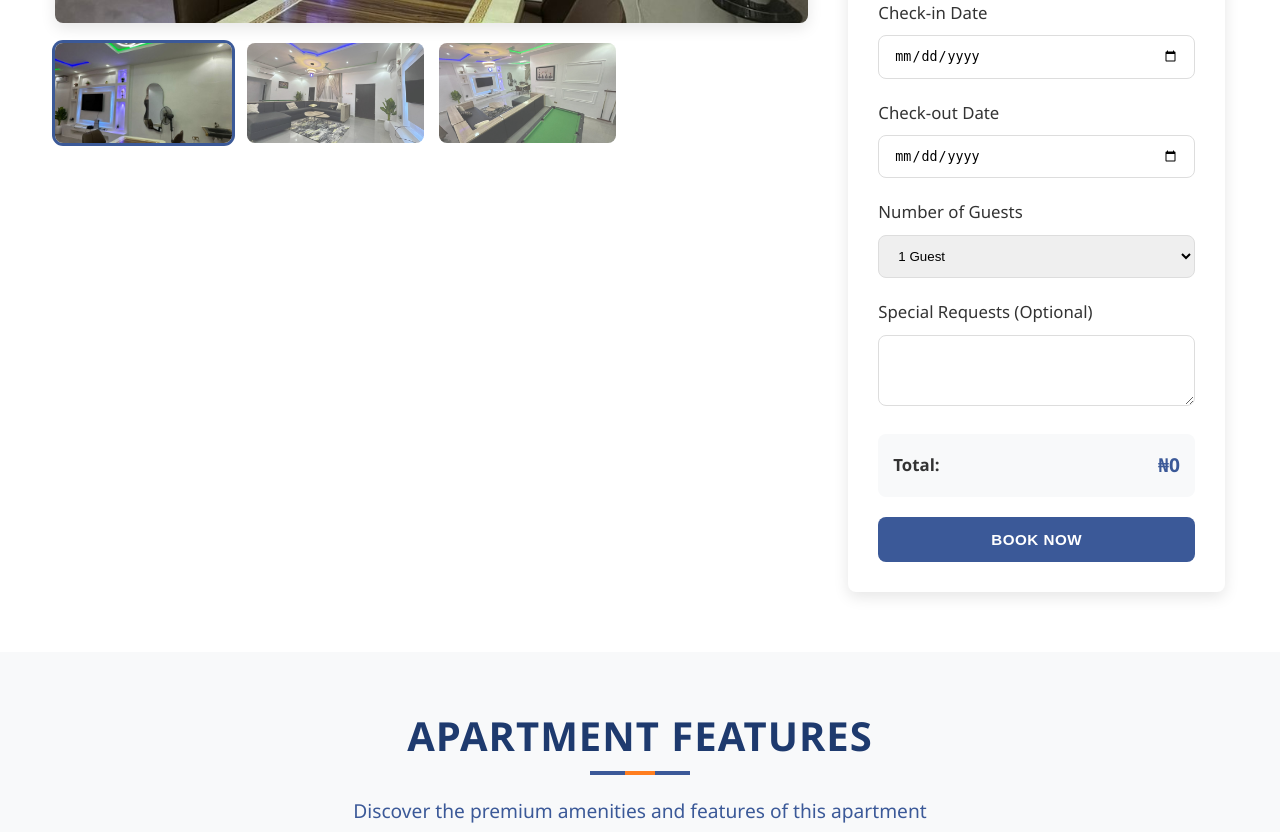
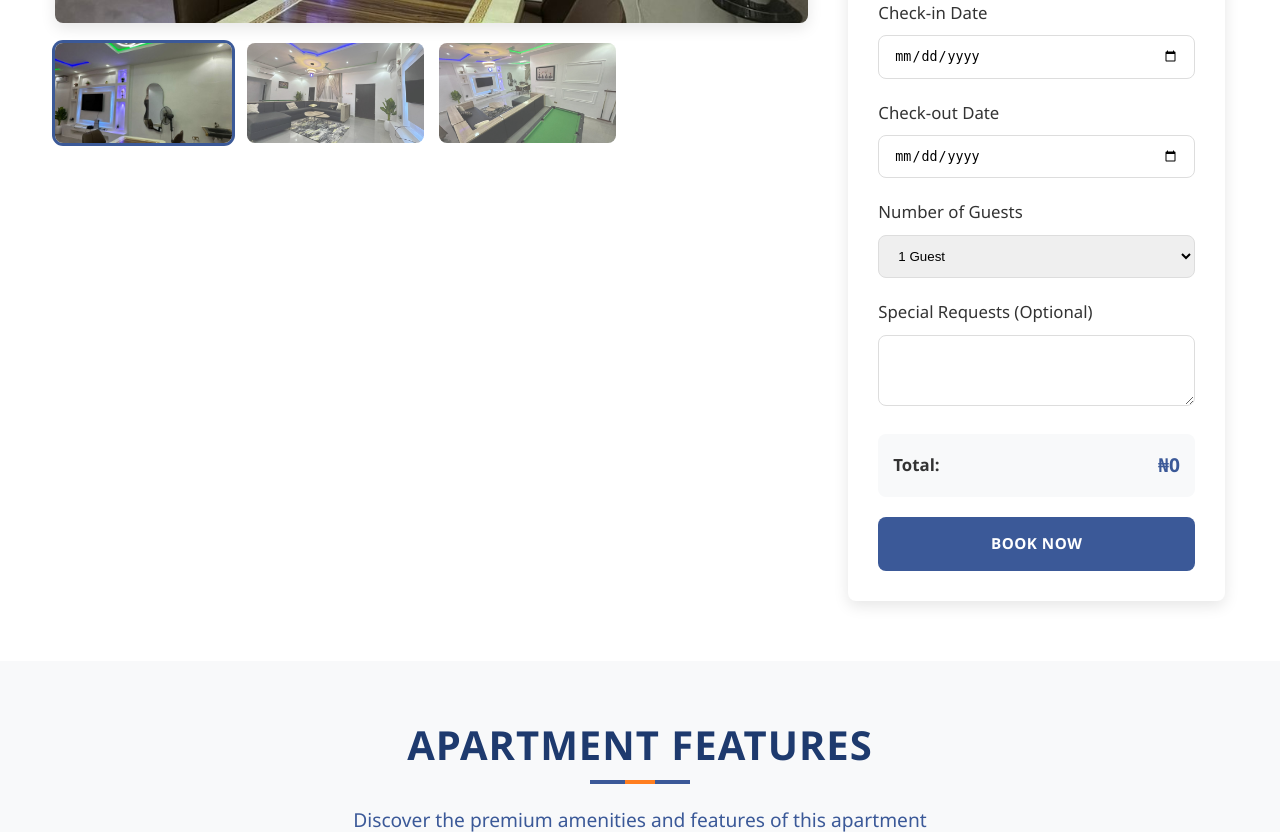
Before and after one commit to AaronTech112/Es-Homes-and-Apartments, a Django app: page /apartment/5/ in a window 1280 px wide. Shown: the part 627-1459 px from the top of the page. Run offline with Django 5.2, Linux system fonts and the light colour scheme; data comes from the database, SQL or seed files in the repository; both versions use the stored data as it was after the commit.

Commit message:
price and error fix

```diff
--- a/EsHomesApp/templates/EsHomesApp/apartment-detail.html
+++ b/EsHomesApp/templates/EsHomesApp/apartment-detail.html
@@ -345,7 +345,7 @@
                         {% if not user.is_authenticated %}
                             <li class="nav-item mobile-only"><a href="{% url 'user_login' %}" class="btn btn-secondary mobile-btn">Login</a></li>
                         {% endif %}
-                        <li class="nav-item mobile-only"><a href="{% url 'booking' %}" class="btn btn-primary mobile-btn">Book Now</a></li>
+                        <li class="nav-item mobile-only"><a href="{% url 'apartments' %}" class="btn btn-primary mobile-btn">Book Now</a></li>
                     </ul>
                 </nav>
                 <button class="nav-toggle" aria-label="Toggle navigation menu" aria-expanded="false" aria-controls="nav-list">
@@ -476,7 +476,11 @@
                                 <span class="booking-total-price" id="total-price">₦0</span>
                             </div>
 
-                            <button type="submit" class="btn btn-primary" style="width: 100%;">Book Now</button>
+                            {% if user.is_authenticated %}
+                                <button type="submit" class="btn btn-primary" style="width: 100%;">Book Now</button>
+                            {% else %}
+                                <a href="{% url 'user_login' %}" class="btn btn-primary" style="width: 100%; display: inline-block; text-align: center;">Book Now</a>
+                            {% endif %}
                         </form>
                     </div>
                 </div>
--- a/EsHomesApp/views.py
+++ b/EsHomesApp/views.py
@@ -150,6 +150,8 @@ def booking(request):
                 for error in errors:
                     messages.error(request, f"{field.title()}: {error}")
     else:
+        if not request.user.is_authenticated:
+            return redirect('login_user')
         form = BookingForm(initial=initial_data)
 
         # Add apartment data for JavaScript
@@ -178,6 +180,7 @@ def booking(request):
         'apartments': Apartment.objects.all().order_by('name'),
     }
     return render(request, 'EsHomesApp/booking.html', context)
+
 
 def contact(request):
     return render(request, 'EsHomesApp/contact.html')
```
Also changed, not shown: db.sqlite3.
